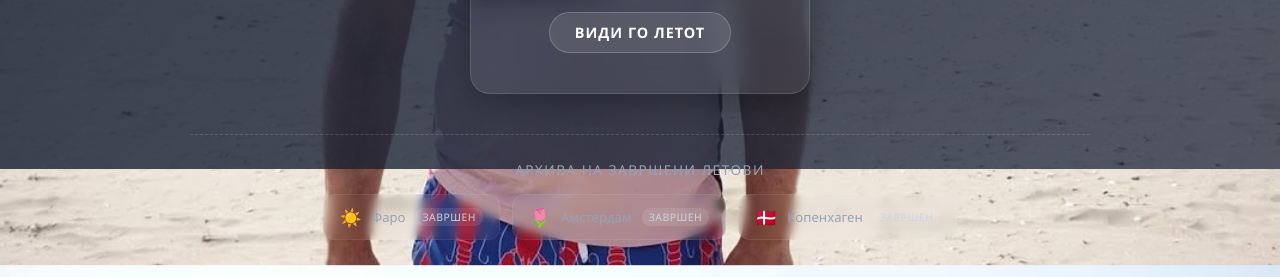
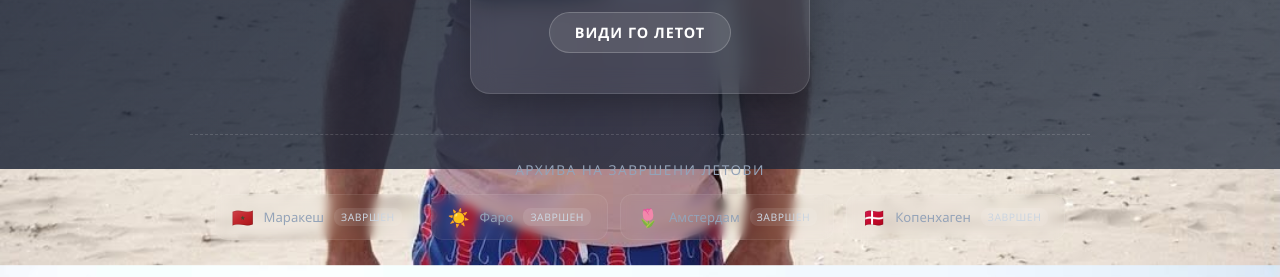
Before and after one commit to ilijalazaroviki/ilijalazaroviki.github.io, a plain HTML site: page index.html in a window 1280 px wide. Shown: the part 631-908 px from the top of the page. Drawn offline with Linux system fonts and the light colour scheme.

Commit message:
Update index.html

```diff
--- a/index.html
+++ b/index.html
@@ -309,6 +309,11 @@
         <div class="archive-section">
             <div class="archive-title">Архива на завршени летови</div>
             <div class="archive-grid">
+                <a href="https://ilijalazaroviki.github.io/marocco/" class="archive-card">
+                    <span class="archive-icon">🇲🇦</span>
+                    <span>Маракеш</span>
+                    <span class="badge">Завршен</span>
+                </a>
                 <a href="https://ilijalazaroviki.github.io/LetFaroPortugal/" class="archive-card">
                     <span class="archive-icon">☀️</span>
                     <span>Фаро</span>
```
